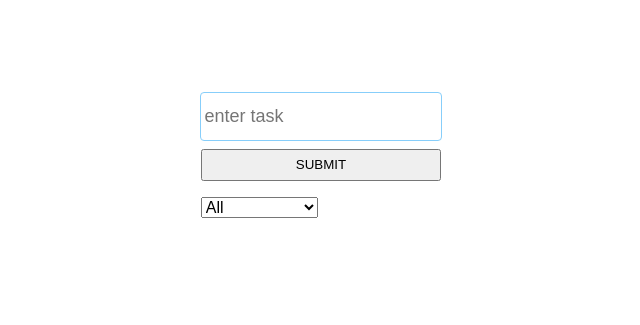
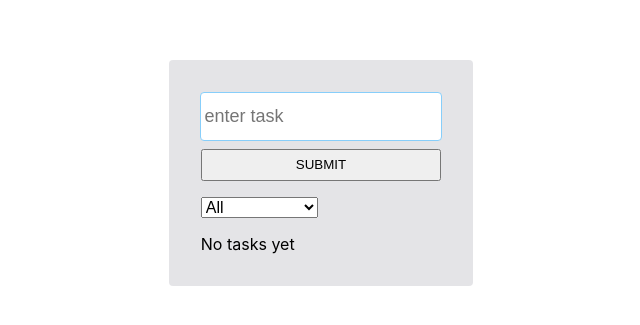
Before and after one commit to FabianUlises/todo-list-react-1.1, a React (Create React App) app: page / in a window 1280 px wide. Shown: the part 227-552 px from the top of the page, without its empty margins (319-959 px from the left). Built offline with nearby package versions, Linux system fonts and the light colour scheme.

Commit message:
Added styles for dark and light theme

```diff
--- a/src/App.css
+++ b/src/App.css
@@ -1,5 +1,6 @@
 .App {
     max-inline-size: max-content;
+    background-color: hsla(240 4% 50% / .2);
     padding: 2rem;
     display: flex;
     flex-direction: column;
@@ -7,7 +8,7 @@
     border-radius: 4px;
 }
 .completed {
-    color: hsla(0 0% 100% / .4);
+    opacity: .6;
     text-decoration: line-through;
     transform: scale(.98);
 }
--- a/src/index.css
+++ b/src/index.css
@@ -17,7 +17,8 @@
 }
 #root {
   min-block-size: 100vh;
-  color: white;
+  color: light-dark(black,white);
+  background-color: light-dark(hsl(0, 0, 92%), #1c1b22);
   display: flex;
   flex-direction: column;
   align-items: center;
```
